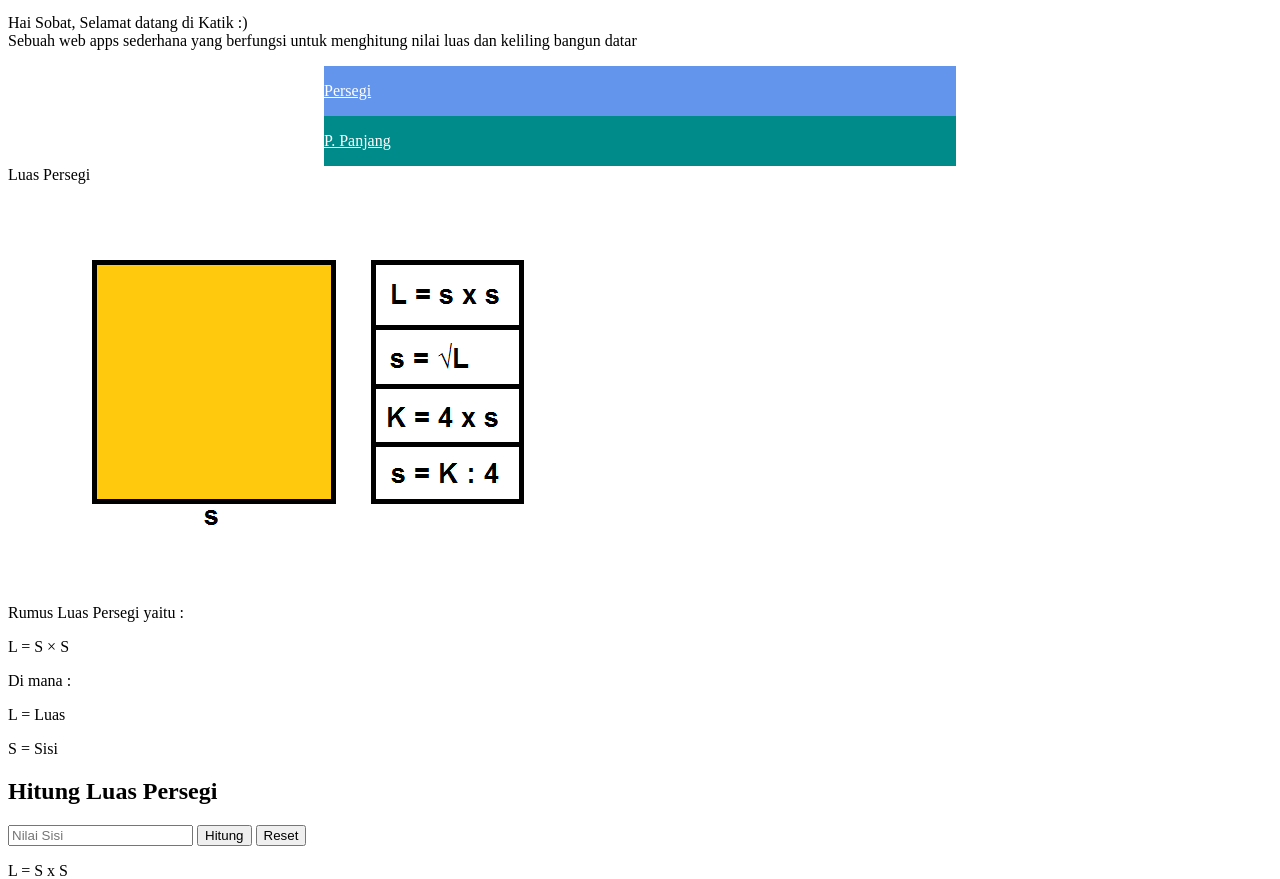
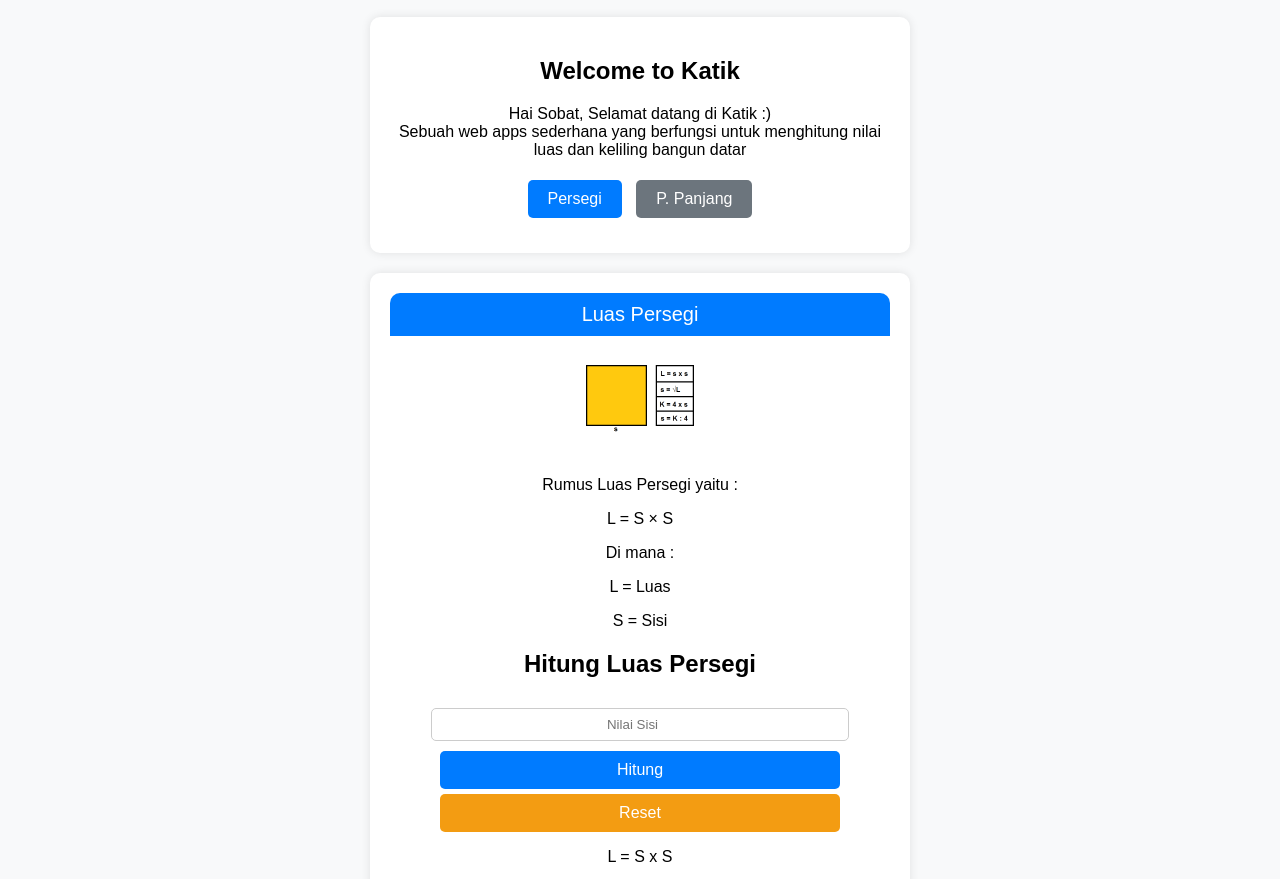
Before and after one commit to revou-fundamental-course/17-mar-25-nalyasept, a plain HTML site: page index.html in a window 1280 px wide. Shown: the part 79-958 px from the top of the page. Drawn offline with Linux system fonts and the light colour scheme.

Commit message:
Update style.css

```diff
--- a/css/style.css
+++ b/css/style.css
@@ -1,65 +1,75 @@
-g/* Ini CSS External */
-
 body {
-    font-family: fantasy;
-}
-
-.main-header>h1 {
-    margin: 0px;
-    background-color: aquamarine;
-    padding: 24px;
+    font-family: Arial, sans-serif;
+    background-color: #f8f9fa;
     text-align: center;
 }
-
-main {
-    background-color: cornsilk;
-    padding: 16px;
+.main-header {
+    background: #007bff;
+    color: white;
+    padding: 20px;
+    font-size: 24px;
+    font-weight: bold;
+}
+.container {
+    background: white;
+    padding: 20px;
+    border-radius: 10px;
+    box-shadow: 0 0 10px rgba(0, 0, 0, 0.1);
+    max-width: 500px;
+    margin: 20px auto;
+}
+.nav-fitur {
+    margin: 10px 0;
+}
+.nav-fitur a {
+    display: inline-block;
+    padding: 10px 20px;
+    margin: 5px;
+    text-decoration: none;
+    color: white;
+    border-radius: 5px;
+}
+.nav-fitur-active {
+    background: #007bff;
+}
+.nav-fitur-non-active {
+    background: #6c757d;
+}
+.header {
+    background: #007bff;
+    color: white;
+    padding: 10px;
+    font-size: 20px;
+    border-top-left-radius: 10px;
+    border-top-right-radius: 10px;
+}
+.content img {
+    width: 150px;
+    margin: 10px 0;
+}
+input {
+    width: 80%;
+    padding: 8px;
+    margin: 10px 0;
+    border: 1px solid #ccc;
+    border-radius: 5px;
     text-align: center;
 }
-
-.nav-fitur {
-    display: flex;
-    flex-direction: column;
+button {
+    width: 80%;
+    padding: 10px;
+    border: none;
+    color: white;
+    border-radius: 5px;
+    cursor: pointer;
+    font-size: 16px;
 }
-
-.nav-fitur>a {
-    color: white;
-    padding-top: 16px;
-    padding-bottom: 16px;
-    width: 50%;
-    align-self: center;
+.btn-hitung {
+    background: #007bff;
 }
-
-.nav-fitur-non-active {
-    background-color: darkcyan;
-}
-
-.nav-fitur-active {
-    background-color: cornflowerblue;
-}
-
-.section-header {
-    background-color: aquamarine;
-    padding: 16px;
-}
-
-.section-image {
-    background-image: url(../assets/persegi.png);
-    width: 200px;
-    height: 100px;
-    justify-self: center;
-    background-size: cover;
-    background-position: center;
-}
-
-.calculate-content {
-    border: 1px solid;
-    height: 300px;
-}
-
-section {
-    margin-top: 16px;
-    margin-bottom: 16px;
+.btn-reset {
+    background: #f39c12;
+    margin-top: 5px;
 }
 
 footer {
```
